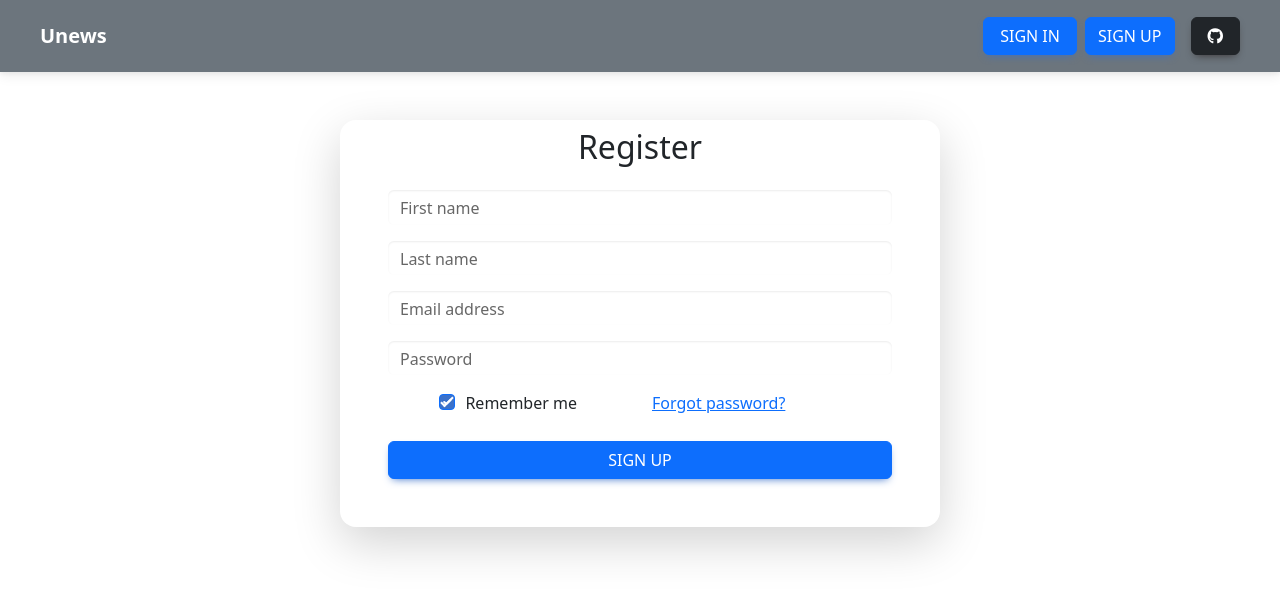
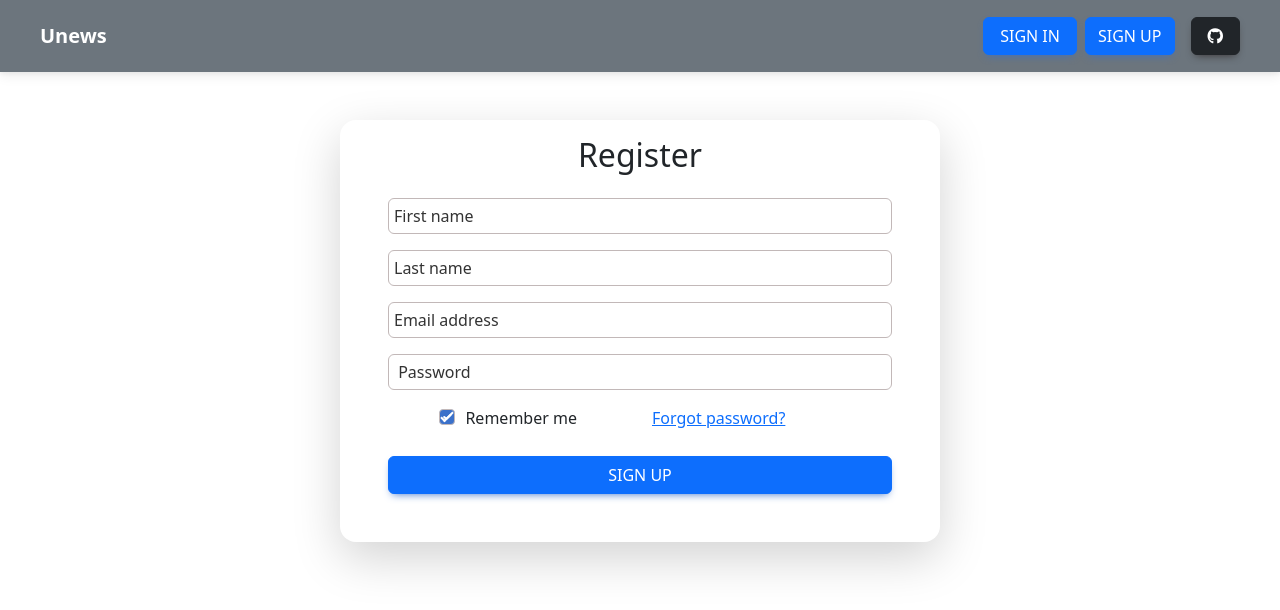
Before and after one commit to husanovjamshid/vite-js, a React (Vite) app: page /register in a window 1280 px wide. Shown: the top 610 px of the page. Built offline with nearby package versions, Linux system fonts and the light colour scheme.

Commit message:
finished project

```diff
--- a/data/db.json
+++ b/data/db.json
@@ -286,16 +286,28 @@
       "firstname": "dsdsd",
       "lastname": "dsdsdsds",
       "id": 41
+    },
+    {
+      "email": "jamdsdsdshid@gmail.com",
+      "password": "$2a$10$mOkZ/7SzD2J4e7xKcq1yG.WYZESGVhxofvUI99bj3liBHABuvRG4m",
+      "firstname": "dsdsd",
+      "lastname": "Husanov",
+      "id": 42
+    },
+    {
+      "email": "jadsddsdsdsdssdmshid@gmail.com",
+      "password": "$2a$10$oetbmS1GEBH7IfKUjFD5Sewg5GYrdLO2ZDzIoeU50HvyClEoR36dK",
+      "firstname": "dsdsd",
+      "lastname": "Ddfsfsdf",
+      "id": 43
+    },
+    {
+      "email": "jamdsdsdsddshid@gmail.com",
+      "password": "$2a$10$/gKlhVZYZMmdonOM6eUIK.6ckYmKJVLPYZgC6m/ciqXLis9rdBR52",
+      "firstname": "dsdsd",
+      "lastname": "Husanov",
+      "id": 44
     }
   ],
-  "posts": [
-    {
-      "category": "Technology",
-      "title": "Code yozish",
-      "text": "It is a long established fact that a reader will be distracted by the readable content of a page when looking at its layout. The point of using Lorem Ipsum is that it has a more-or-less normal distribution of letters, as opposed to using 'Content here, content here', making it look like readable English. Many desktop publishing packages and web page editors now use Lorem Ipsum as their default model text, and a search for 'lorem ipsum' will uncover many web sites still in their infancy. Various versions have evolved over the years, sometimes by accident, sometimes on purpose (injected humour and the like).\n\n",
-      "time": "2023-02-05",
-      "author": "Alex Garsia",
-      "id": 1
-    }
-  ]
+  "posts": []
 }
--- a/index.html
+++ b/index.html
@@ -6,10 +6,7 @@
     <meta name="viewport" content="width=device-width, initial-scale=1.0" />
     <!-- MDB -->
     <!-- Font Awesome -->
-    <link
-      href="https://cdnjs.cloudflare.com/ajax/libs/font-awesome/6.0.0/css/all.min.css"
-      rel="stylesheet"
-    />
+
     <!-- Google Fonts -->
     <link
       href="https://fonts.googleapis.com/css?family=Roboto:300,400,500,700&display=swap"
--- a/src/components/Login/Login.jsx
+++ b/src/components/Login/Login.jsx
@@ -38,11 +38,10 @@ export const Login = () => {
             ref={emailRef}
             type="email"
             id="form1Example1"
-            className="form-control"
+            className="input rounded-2"
+            placeholder="Email address"
           />
-          <label className="form-label" htmlFor="form1Example1">
-            Email address
-          </label>
+
         </div>
 
         <div className="form-outline mb-4">
@@ -50,11 +49,10 @@ export const Login = () => {
             ref={passwordRef}
             type="password"
             id="form1Example2"
-            className="form-control"
+            className="input rounded-2 text-muted"
+            placeholder="Password"
           />
-          <label className="form-label" htmlFor="form1Example2">
-            Password
-          </label>
+
         </div>
 
         <div className="row mb-4">
--- a/src/components/PublicHeader/publics.scss
+++ b/src/components/PublicHeader/publics.scss
@@ -8,3 +8,18 @@
   padding: 0 20px !important;
   margin: 0 auto !important;
 }
+
+input {
+  border: #c2b8b8 solid 1px !important;
+}
+
+input::placeholder {
+  color: #333 !important;
+}
+
+.input {
+  outline: none;
+  width: 100%;
+  border-radius: 1px;
+  padding: 5px;
+}
--- a/src/components/PublicHome/PublicHome.jsx
+++ b/src/components/PublicHome/PublicHome.jsx
@@ -14,7 +14,7 @@ export const PublicHome = () => {
   });
   return (
     <div className="container">
-      <h1 className="text-center mt-3">Public Home</h1>
+      <h1 className="text-center mb-5 mt-3">Public Home</h1>
       <div className="row g-5 py-5">
         {post.length ? (
           post.map((item) => (
--- a/src/components/Register/Register.jsx
+++ b/src/components/Register/Register.jsx
@@ -40,7 +40,7 @@ export const Register = () => {
     <div className="container">
       <form
         onSubmit={handleSubmit}
-        className=" mx-auto shadow-lg p-5 pt-2 mt-5 rounded-4"
+        className=" mx-auto shadow-lg p-5 pt-3 mt-5 rounded-4"
       >
         <h2 className="text-center mb-4">Register</h2>
         <div className="form-outline mb-3">
@@ -48,33 +48,30 @@ export const Register = () => {
             ref={nameRef}
             type="text"
             id="form1Example11"
-            className="form-control"
+            className="input rounded-2"
+            placeholder="First name"
           />
-          <label className="form-label" htmlFor="form1Example11">
-            First name
-          </label>
+
         </div>
         <div className="form-outline mb-3">
           <input
             ref={lastRef}
             type="text"
             id="form1Example12"
-            className="form-control"
+            className="input rounded-2"
+            placeholder="Last name"
           />
-          <label className="form-label" htmlFor="form1Example12">
-            Last name
-          </label>
+
         </div>
         <div className="form-outline mb-3">
           <input
             ref={emailRef}
             type="email"
             id="form1Example1"
-            className="form-control"
+            className="input rounded-2"
+            placeholder="Email address"
           />
-          <label className="form-label" htmlFor="form1Example1">
-            Email address
-          </label>
+
         </div>
 
         <div className="form-outline mb-3">
@@ -82,11 +79,10 @@ export const Register = () => {
             ref={passwordRef}
             type="password"
             id="form1Example2"
-            className="form-control"
+            className="input rounded-2"
+            placeholder=" Password"
           />
-          <label className="form-label" htmlFor="form1Example2">
-            Password
-          </label>
+
         </div>
 
         <div className="row mb-3">
```
Also changed, not shown: src/components/Modal/EditModal.jsx (added, +92 -0 lines), src/posts/posts.jsx (+9 -6 lines).
